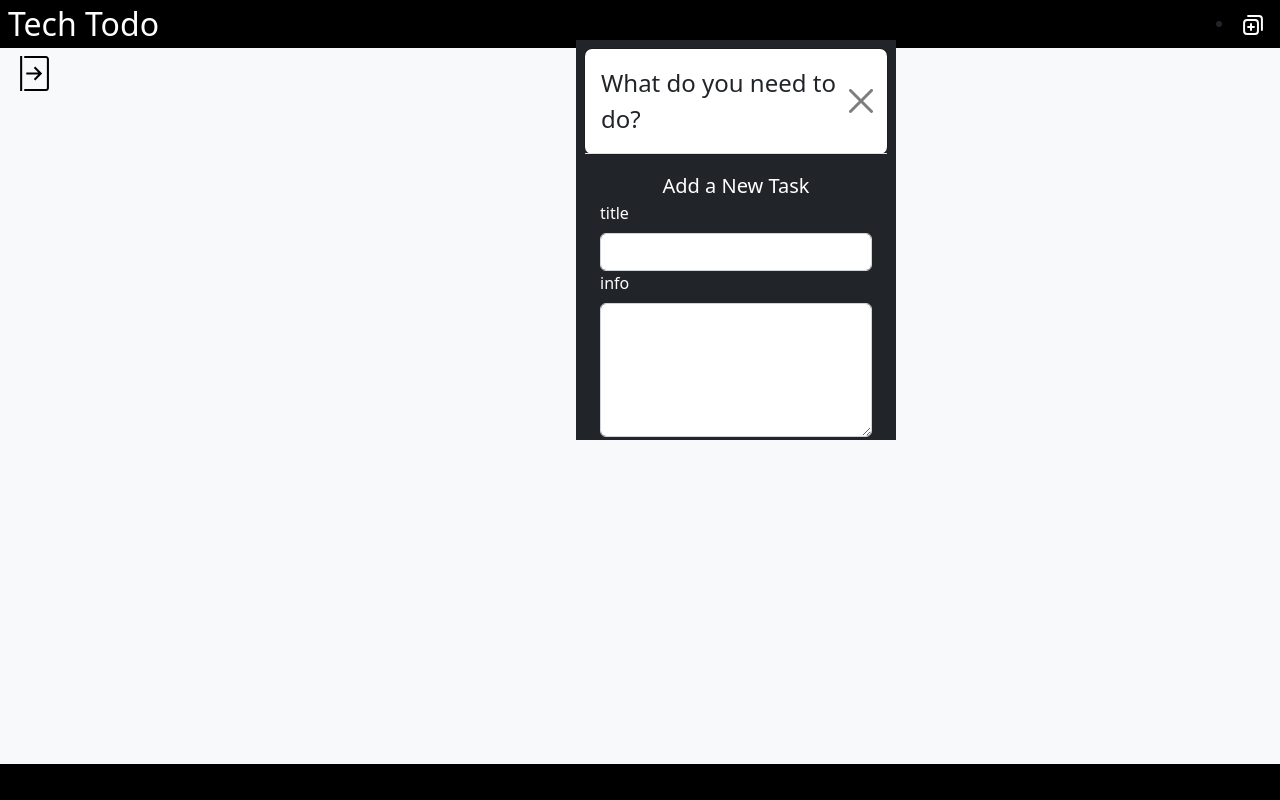
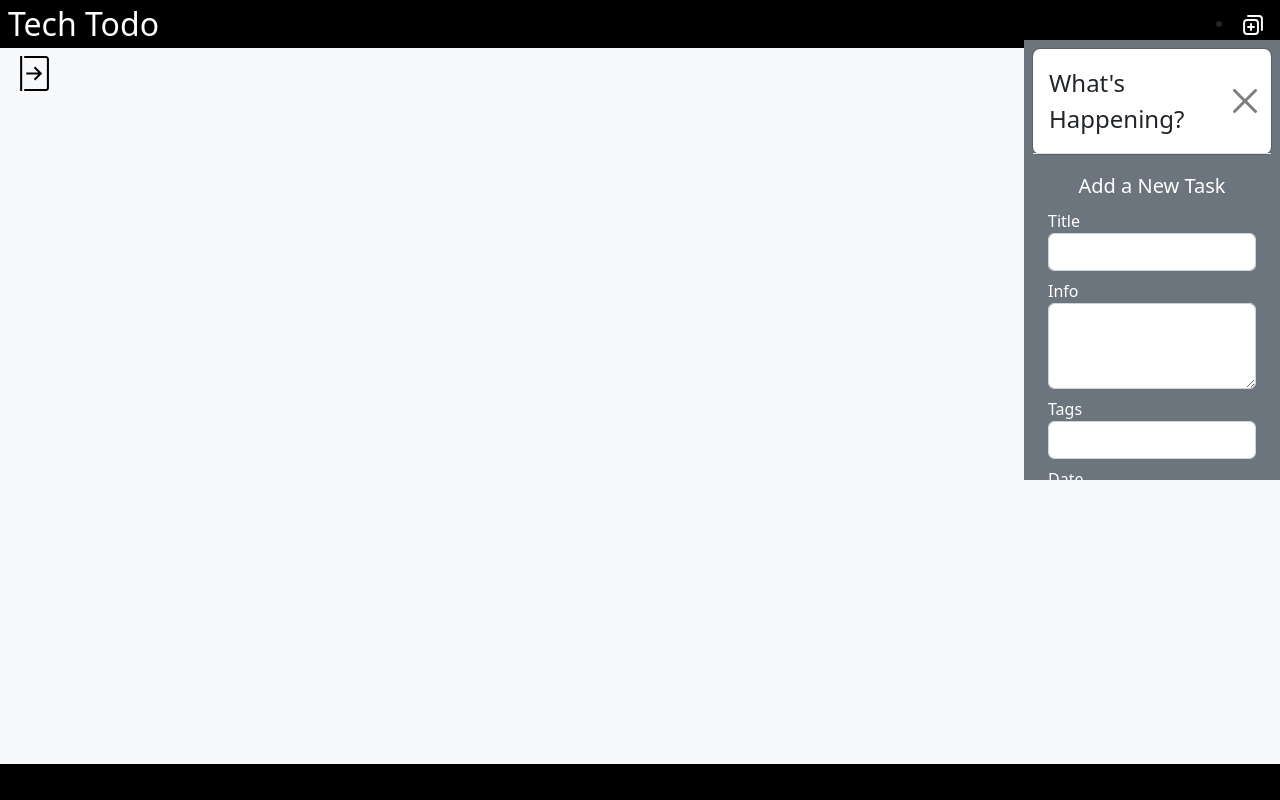
Before and after one commit to TechnicallyAustin/Odin-todo, a website built with webpack: page dist/index.html in a window 1280 px wide. Both pictures are taken after a click on the picture 1252 px from the left and 24 px from the top of the page. Built offline with nearby package versions, Linux system fonts and the light colour scheme.

Commit message:
form changes -- adding buttons

```diff
--- a/src/css/styles.css
+++ b/src/css/styles.css
@@ -27,10 +27,17 @@ main {
 
 .modal{
     display: grid;
-    grid-template-rows: 1fr 10fr 1fr;
+    grid-template-rows: 1fr 4fr 1fr;
     position: fixed;
     top: 5%;
-    left: 45%;
+    left: 80%;
+    height: 55vh;
+    width: 20vw;
+}
+
+.modal-body{
+    display: grid;
+    grid-template-rows: 1fr 2fr 1fr;
 }
 
 form{
--- a/src/javascript/tasks/form.js
+++ b/src/javascript/tasks/form.js
@@ -23,12 +23,9 @@ export function newTaskForm() {
             fieldset.setAttribute("id", "")
 
             let label = fieldset.appendChild(document.createElement("label"))
-            label.setAttribute("class", "form-label text-white")
+            label.setAttribute("class", "form-label text-white mb-0 pt-2")
             label.setAttribute("id", "")
-            label.textContent = value
-
-            // let input = fieldset.appendChild(document.createElement("input"))
-            //input.setAttribute("class", "")
+            label.textContent = title
 
             switch (value){
                 case "title":
@@ -43,7 +40,7 @@ export function newTaskForm() {
                     let info = fieldset.appendChild(document.createElement("textarea"))
                     info.setAttribute("class", "form-control")
                     info.setAttribute("type", "textarea")
-                    info.setAttribute("rows", "5")
+                    info.setAttribute("rows", "3")
                     info.setAttribute("cols", "35")
                     break;
 
@@ -62,7 +59,7 @@ export function newTaskForm() {
                 case "complete":
                     let complete = fieldset.appendChild(document.createElement("input"))
                     //fieldset.setAttribute("class", "p-0 w-75 d-flex justify-content-between align-items-center form-check form-switch")
-                    complete.setAttribute("class", "form-control form-check-input")
+                    complete.setAttribute("class", "form-control form-check-input p-0")
                     complete.setAttribute("type", "checkbox")
                     complete.setAttribute("value", "")
                     complete.setAttribute("unchecked","")
@@ -80,8 +77,18 @@ export function newTaskForm() {
         }
 
     },
-    cancel: function () {},
-    submit: function () {},
+    cancel: function(){
+        const footer = document.querySelector(".modal-footer");
+        const cancel = footer.appendChild(document.createElement("button"))
+        cancel.setAttribute("class","btn btn-lg btn-outline-danger bg-light h-100 w-100 text-danger");
+        cancel.textContent = "Cancel"
+    },
+    submit: function(){
+        const footer = document.querySelector(".modal-footer");
+        const submit = footer.appendChild(document.createElement("button"))
+        submit.setAttribute("class","btn btn-lg bg-success h-100 w-100 text-white");
+        submit.textContent = "Submit"
+    },
   };
 
     formElements.createForm();
--- a/src/javascript/tasks/newTask.js
+++ b/src/javascript/tasks/newTask.js
@@ -5,7 +5,7 @@ const modal = {
   modal: null,
   createModal: function () {
     const modal = document.createElement("div");
-    modal.setAttribute("class", "modal w-25 h-50 bg-dark p-2");
+    modal.setAttribute("class", "modal bg-secondary p-2");
     this.page.appendChild(modal);
     this.modal = modal;
   },
@@ -21,7 +21,7 @@ const modal = {
 
     const title = header.appendChild(document.createElement("div"));
     title.setAttribute("class", "modal-title fs-4 w-100 d-flex justify-content-between align-items-center");
-    title.textContent = "What do you need to do?";
+    title.textContent = "What's Happening?";
 
     const button = title.appendChild(document.createElement("button"));
     button.setAttribute("class", "btn-close");
@@ -33,13 +33,12 @@ const modal = {
       "class",
       "modal-body h-100 d-flex flex-column justify-content-around align-items-start"
     );
-    newTaskForm()
   },
   footer: function () {
-    const footer = document.createElement("footer");
-    footer.setAttribute("class", "modal-footer  h-50 w-100");
-    this.modal.appendChild(footer);
-  },
+    const footer = this.modal.appendChild(document.createElement("div"));
+    footer.setAttribute("class", "modal-footer h-100 w-100");
+    console.log("modal footer created")
+ }
 };
 
 export function newTaskModal() {
@@ -47,6 +46,7 @@ export function newTaskModal() {
   modal.header();
   modal.body();
   modal.footer();
+  newTaskForm()
   console.log("modal created");
 
 }
```
Also changed, not shown: dist/bundle.js.
